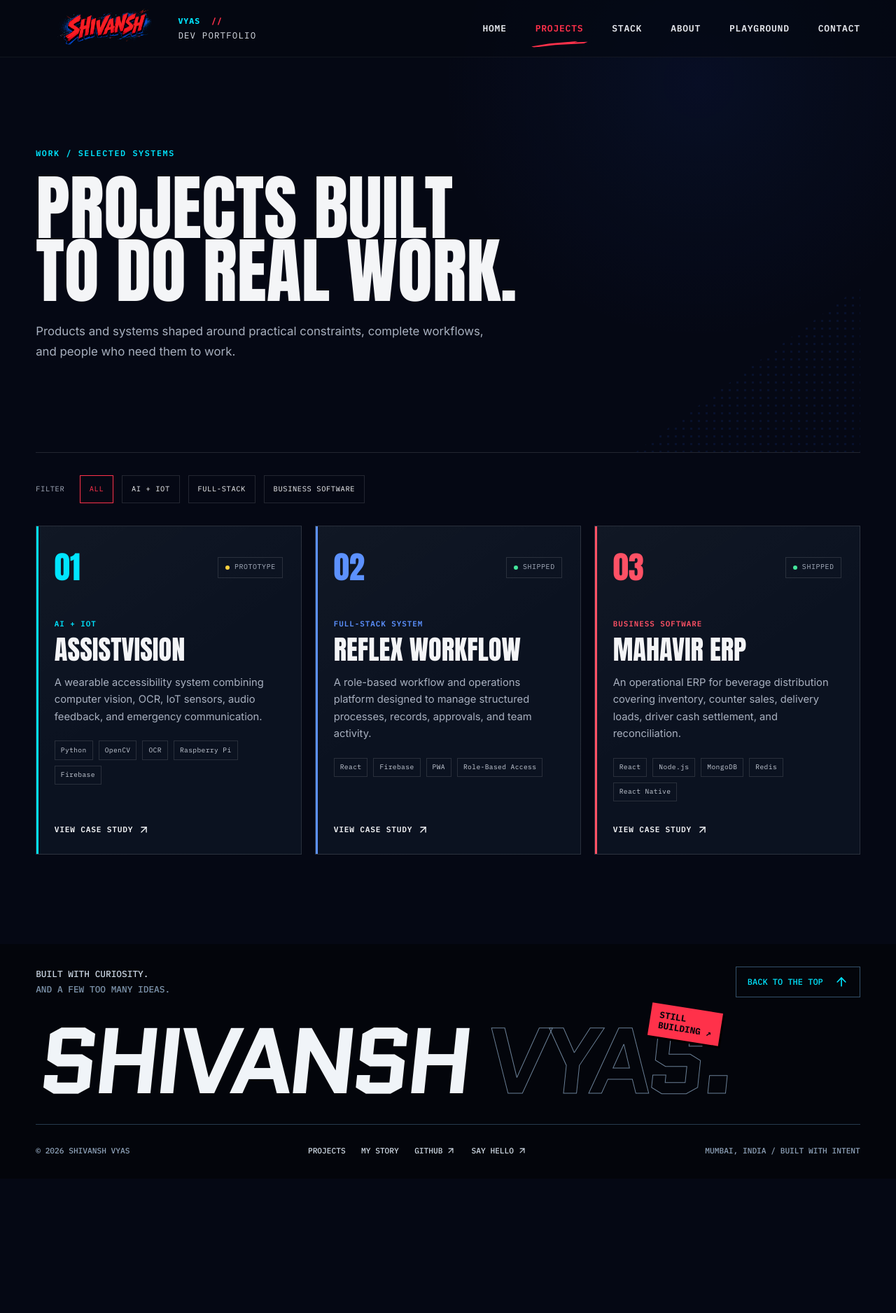
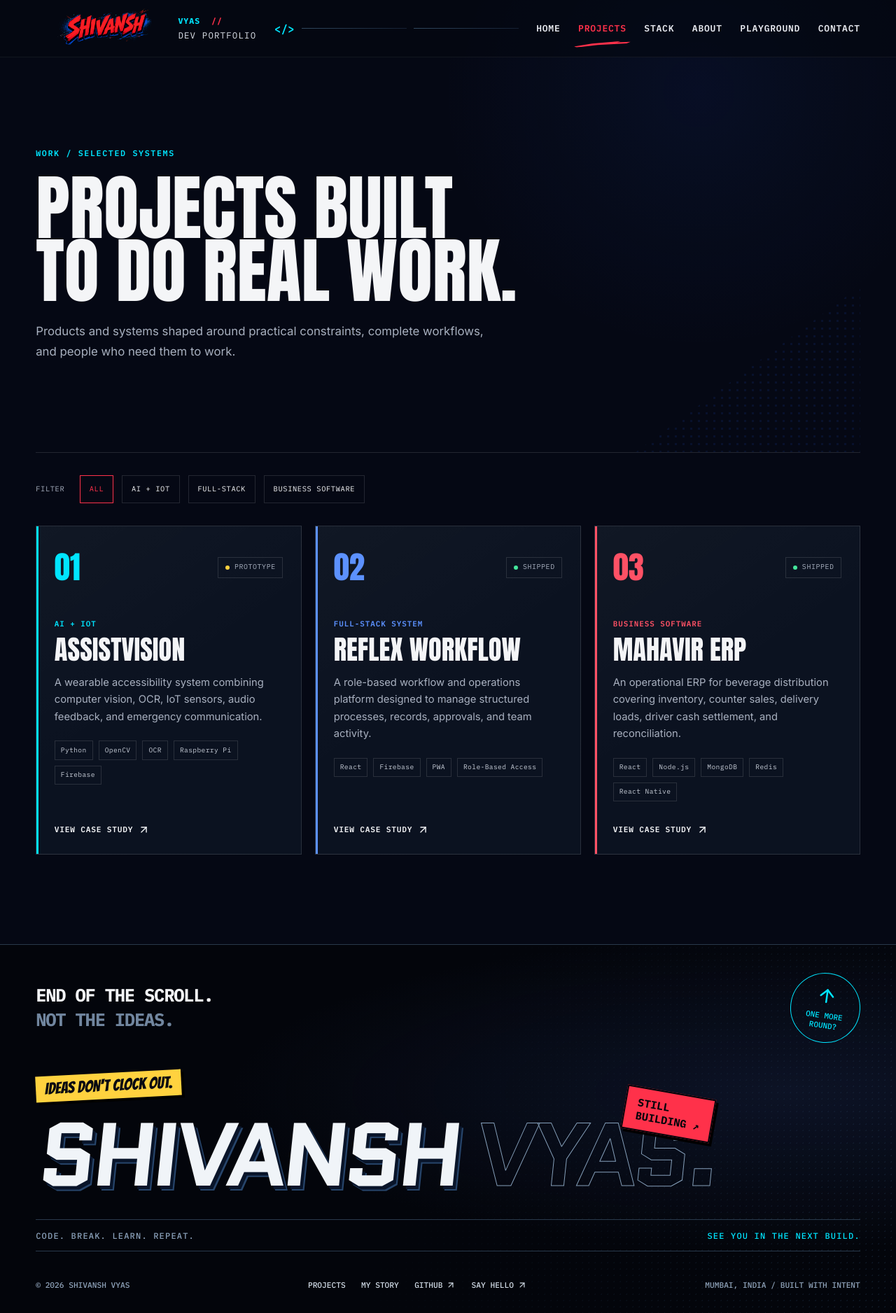
Before and after one commit to Shivansh2207/Shivansh-portfolio, a Next.js app: page /projects in a window 1280 px wide. Shown: the whole page at 70% size. Before the commit the page ends 1684 px from the top, so only its background shows below. Built offline with nearby package versions, Linux system fonts and the light colour scheme.

Commit message:
Update Site source

```diff
--- a/app/layout.tsx
+++ b/app/layout.tsx
@@ -1,7 +1,7 @@
 import type { Metadata, Viewport } from "next";
 import { headers } from "next/headers";
 import localFont from "next/font/local";
-import { Anton, IBM_Plex_Mono, Inter } from "next/font/google";
+import { Anton, Bangers, IBM_Plex_Mono, Inter } from "next/font/google";
 import { Footer } from "@/components/layout/Footer";
 import { Navbar } from "@/components/layout/Navbar";
 import "./globals.css";
@@ -12,6 +12,7 @@ const anton = Anton({
   subsets: ["latin"],
 });
 
+const comicPunch = Bangers({ variable: "--font-comic-punch", weight: "400", subsets: ["latin"], display: "swap" });
 const storyScript = localFont({
   src: "./fonts/StoryScript-Regular.ttf",
   variable: "--font-hero-comic",
@@ -87,7 +88,7 @@ export default function RootLayout({
   return (
     <html lang="en">
       <body
-        className={`${anton.variable} ${storyScript.variable} ${quantico.variable} ${inter.variable} ${mono.variable}`}
+        className={`${anton.variable} ${comicPunch.variable} ${storyScript.variable} ${quantico.variable} ${inter.variable} ${mono.variable}`}
       >
         <Navbar />
         {children}
--- a/components/home/Capabilities.tsx
+++ b/components/home/Capabilities.tsx
@@ -80,7 +80,7 @@ export function Capabilities() {
                   <path d="M100 65H220L300 180L380 65H500 M100 295H220L300 180L380 295H500" />
                   <path className="build-schematic__pulse" d="M100 65H220L300 180L380 295H500 M500 65H380L300 180L220 295H100" />
                 </svg>
-                <div className="build-schematic__orbit" aria-hidden="true" />
+                <div className="build-schematic__orbit" aria-hidden="true" /><div className="build-schematic__dial" aria-hidden="true" />
                 <div className="build-schematic__core"><Icon size={43} strokeWidth={1.4} aria-hidden="true" /><strong>{selected.center}</strong></div>
                 {selected.nodes.map((node, index) => <div className={`build-schematic__node build-schematic__node--${index + 1}`} key={node}><span>0{index + 1}</span><strong>{node}</strong></div>)}
               </div>
--- a/components/home/ComicLabel.tsx
+++ b/components/home/ComicLabel.tsx
@@ -1,4 +1,5 @@
 import { cn } from "@/lib/utils";
+import "./comic-label.css";
 
 export function ComicLabel({
   children,
--- /dev/null
+++ b/components/home/comic-label.css
@@ -0,0 +1,5 @@
+.hero .comic-label { font-family:var(--font-comic-punch),sans-serif; font-weight:400; font-style:normal; letter-spacing:.035em; -webkit-text-stroke:.25px currentColor; color:#090b10; border:3px solid #080b10; border-radius:0; background-color:#ffd23f; background-image:radial-gradient(#8a621c70 .7px,transparent .9px),linear-gradient(135deg,#ffe478,#ffd23f 60%,#efad26); background-size:5px 5px,100% 100%; box-shadow:inset 0 0 0 2px #ffeb90,4px 5px 0 #03050a,6px 7px 0 #ad86364d; text-shadow:none; transform:rotate(-3deg) skewX(-4deg); }
+.hero .comic-label::before { content:""; position:absolute; inset:-7px 3px 3px -7px; border:1px solid #bba76280; pointer-events:none; }
+.hero .comic-label::after { content:""; position:absolute; width:22px; height:3px; right:-13px; bottom:-5px; background:#ffda57; transform:rotate(-35deg); }
+.hero .comic-label:nth-child(2) { transform:rotate(1deg) skewX(-4deg); }
+.hero .comic-label:nth-child(3) { transform:rotate(-2deg) skewX(-4deg); }
--- a/components/layout/Footer.tsx
+++ b/components/layout/Footer.tsx
@@ -9,8 +9,8 @@ export function Footer() {
   return (
     <footer className="footer-finale">
       <PageContainer>
-        <div className="footer-finale__top"><p>BUILT WITH CURIOSITY.<br /><span>AND A FEW TOO MANY IDEAS.</span></p><button type="button" onClick={() => window.scrollTo({ top: 0, behavior: window.matchMedia("(prefers-reduced-motion: reduce)").matches ? "instant" : "smooth" })}>BACK TO THE TOP <ArrowUp size={20} aria-hidden="true" /></button></div>
-        <Link href="/" className="footer-finale__signature" aria-label="Shivansh Vyas — home">SHIVANSH<span>VYAS.</span><span className="footer-finale__stamp" aria-hidden="true">STILL<br />BUILDING ↗</span></Link>
+        <div className="footer-finale__top"><p>END OF THE SCROLL.<br /><span>NOT THE IDEAS.</span></p><button type="button" onClick={() => window.scrollTo({ top: 0, behavior: window.matchMedia("(prefers-reduced-motion: reduce)").matches ? "instant" : "smooth" })}><ArrowUp size={30} aria-hidden="true" /><span>ONE MORE<br />ROUND?</span></button></div>
+        <div className="footer-finale__stage"><span className="footer-finale__edition" aria-hidden="true">IDEAS DON'T CLOCK OUT.</span><Link href="/" className="footer-finale__signature" aria-label="Shivansh Vyas — home">SHIVANSH<span>VYAS.</span><span className="footer-finale__stamp" aria-hidden="true">STILL<br />BUILDING ↗</span></Link><div className="footer-finale__afterword"><span>CODE. BREAK. LEARN. REPEAT.</span><span>SEE YOU IN THE NEXT BUILD.</span></div></div>
         <div className="footer-finale__bottom"><span>© {new Date().getFullYear()} SHIVANSH VYAS</span><nav aria-label="Footer navigation"><Link href="/projects">PROJECTS</Link><Link href="/about">MY STORY</Link><a href="https://github.com/Shivansh2207" target="_blank" rel="noreferrer">GITHUB <ArrowUpRight size={14} aria-hidden="true" /></a><Link href="/contact">SAY HELLO <ArrowUpRight size={14} aria-hidden="true" /></Link></nav><span>MUMBAI, INDIA / BUILT WITH INTENT</span></div>
       </PageContainer>
     </footer>
--- a/components/layout/Navbar.tsx
+++ b/components/layout/Navbar.tsx
@@ -63,6 +63,7 @@ export function Navbar() {
           </span>
         </Link>
 
+        <div className="navbar__connector" aria-hidden="true"><span>{"</>"}</span><i /><small>IDEA → IMPACT</small><i /></div>
         <nav className="nav-links" aria-label="Primary navigation">
           {navigation.map((item) => (
             <Link
--- a/components/layout/footer-finale.css
+++ b/components/layout/footer-finale.css
@@ -11,4 +11,20 @@
 .footer-finale__bottom nav{display:flex;gap:1.4rem;flex-wrap:wrap}.footer-finale__bottom a{display:inline-flex;align-items:center;gap:.3rem;min-height:32px;color:#d3dde8}.footer-finale__bottom a:hover{color:var(--cyan)}
 .footer-finale a:focus-visible,.footer-finale button:focus-visible{outline:2px solid var(--yellow);outline-offset:5px}
 @media(max-width:760px){.footer-finale__top{align-items:start}.footer-finale__top p{font-size:.65rem}.footer-finale__top button{font-size:.65rem;padding:.6rem}.footer-finale__signature{font-size:10vw;padding-block:2rem}.footer-finale__signature .footer-finale__stamp{top:10%;font-size:.55rem}.footer-finale__bottom{flex-direction:column;align-items:start;gap:.6rem}}
+.footer-finale {position:relative;isolation:isolate;padding-top:2.5rem;background:radial-gradient(ellipse at 88% 40%,#17234575,transparent 50%),#03050b;border-top:1px solid #29394b}
+.footer-finale::before{content:"";position:absolute;inset:0;z-index:-1;background:radial-gradient(#294461 1px,transparent 1px);background-size:9px 9px;mask-image:linear-gradient(110deg,transparent 45%,#000);opacity:.3}
+.footer-finale__top p{font:700 clamp(1rem,2vw,1.8rem)/1.35 var(--font-mono);letter-spacing:-.05em;color:#f4f5f7}
+.footer-finale__top p span{color:#71869f}
+.footer-finale__top button{width:100px;height:100px;border-radius:50%;border:1px solid var(--cyan);flex-direction:column;justify-content:center;gap:.35rem;transform:rotate(8deg);transition:transform .3s,background .3s;color:var(--cyan);font-size:11px;line-height:1.3}
+.footer-finale__top button:hover{transform:rotate(0deg) translateY(-5px);background:var(--cyan);color:#03050b}
+.footer-finale__stage{position:relative;margin:1.5rem 0 2rem;padding-top:1.2rem}
+.footer-finale__edition{display:inline-block;font:400 clamp(1rem,1.8vw,1.5rem) var(--font-comic-punch);background:var(--yellow);color:#070a11;transform:rotate(-3deg);padding:.4rem .8rem;box-shadow:4px 4px #000}
+.footer-finale__signature{font-size:clamp(3rem,10vw,10.5rem);letter-spacing:-.055em;text-shadow:4px 5px #09152a,6px 7px #27456b;transition:transform .3s;padding-block:1rem 1.8rem}
+.footer-finale__signature:hover{transform:translateX(5px)}
+.footer-finale__signature>span:first-child{color:transparent;-webkit-text-stroke:1px #86a0ba;text-shadow:none}
+.footer-finale__signature .footer-finale__stamp{right:0;top:-10px;rotate:10deg;background:var(--red);padding:.7rem 1rem;box-shadow:4px 4px #000;font-size:clamp(.7rem,1.2vw,1rem);text-shadow:none;border:2px solid #03050b}
+.footer-finale__afterword{display:flex;justify-content:space-between;gap:1rem;font:500 12px var(--font-mono);letter-spacing:.1em;color:#8ba1ba;border-block:1px solid #29394b;padding:.9rem 0}
+.footer-finale__afterword span:last-child{color:var(--cyan)}
+.footer-finale__bottom{border:0;padding-top:0}
+@media(max-width:760px){.footer-finale__top button{width:78px;height:78px;font-size:10px}.footer-finale__signature{white-space:normal;font-size:18vw;line-height:.95;padding-top:1.5rem}.footer-finale__signature>span:first-child{display:block;margin-left:.6em}.footer-finale__signature .footer-finale__stamp{top:48%;right:-20%;font-size:.7rem}.footer-finale__afterword{font-size:10px;letter-spacing:0}.footer-finale__afterword span{max-width:45%}.footer-finale__stage{margin-bottom:1.5rem}}
 @media(prefers-reduced-motion:reduce){.footer-finale *{transition:none!important}}
--- a/components/layout/navbar-scroll.css
+++ b/components/layout/navbar-scroll.css
@@ -1,34 +1,12 @@
-/* Only the scrolled state becomes a floating comic navigation frame. */
-.navbar.navbar--scrolled { background: transparent; border-bottom-color: transparent; backdrop-filter: none; }
-.navbar--scrolled .navbar__inner { position: relative; isolation: isolate; width: calc(100% - 40px); max-width: 1480px; height: 62px; margin: 10px auto 0; padding-inline: 24px; }
-.navbar--scrolled .navbar__inner::before,
-.navbar--scrolled .navbar__inner::after { content: ""; position: absolute; pointer-events: none; clip-path: polygon(10px 0, calc(100% - 10px) 0, 100% 10px, 100% calc(100% - 10px), calc(100% - 10px) 100%, 10px 100%, 0 calc(100% - 10px), 0 10px); }
-.navbar--scrolled .navbar__inner::before { z-index: -2; inset: 0; background: linear-gradient(110deg, #406278, #273242 40%, #405366); }
-.navbar--scrolled .navbar__inner::after { z-index: -1; inset: 1px; background: radial-gradient(ellipse at left, #183c6255, transparent 18%), radial-gradient(ellipse at right, #183c6255, transparent 15%), #030712f5; }
-.navbar--scrolled .brand { gap: 1rem; }
-.navbar--scrolled .brand__logo-wrap { width: clamp(135px, 13vw, 190px); height: 58px; }
-.navbar--scrolled .brand__text { border-left: 1px solid #ff314a88; padding-left: 1.2rem; }
-.navbar--scrolled .nav-links { gap: clamp(1rem, 2.5vw, 2.5rem); }
-.navbar--scrolled .nav-links a { font-size: .75rem; letter-spacing: .035em; }
-.navbar .nav-links a::after { bottom: 13px; left: -9%; width: 118%; height: 6px; border-radius: 0; clip-path: polygon(0 75%, 32% 28%, 83% 4%, 76% 27%, 100% 34%, 93% 64%, 42% 69%, 5% 100%); transform-origin: left center; }
-.navbar .nav-links a.is-active::after { transform: rotate(-3deg) scaleX(1); }
-.navbar--scrolled .nav-links a::after { bottom: 10px; }
-.navbar .nav-links a:focus-visible { outline: 2px solid var(--cyan); outline-offset: 5px; }
-@media (min-width: 1200px) {
-  .navbar--scrolled .brand__text { display: flex; align-items: center; gap: .65rem; }
-  .navbar--scrolled .brand__text strong, .navbar--scrolled .brand__text small { font-size: .7rem; letter-spacing: .04em; white-space: nowrap; }
-}
-@media (max-width: 1100px) and (min-width: 900px) {
-  .navbar--scrolled .navbar__inner { padding-inline: 16px; width: calc(100% - 24px); }
-  .navbar--scrolled .brand { gap: .5rem; }
-  .navbar--scrolled .brand__text { padding-left: .6rem; }
-  .navbar--scrolled .brand__text small { font-size: .65rem; }
-  .navbar--scrolled .nav-links { gap: 1rem; }
-  .navbar--scrolled .nav-links a { font-size: .7rem; }
-}
-@media (max-width: 899px) {
-  .navbar--scrolled .navbar__inner { width: calc(100% - 20px); height: 56px; margin-top: 8px; padding-inline: 12px; }
-  .navbar--scrolled .brand__logo-wrap { height: 50px; width: 145px; }
-  .navbar--scrolled .menu-toggle { width: 40px; height: 40px; }
-}
-@media (prefers-reduced-motion: reduce) { .navbar, .navbar * { transition: none !important; } }
+.navbar.navbar--scrolled { background:rgba(4,7,17,.96); border-bottom:1px solid #253247; backdrop-filter:blur(18px); }
+.navbar .navbar__inner { gap:clamp(1rem,2vw,2rem); }
+.navbar__connector { flex:1; display:flex; align-items:center; gap:10px; min-width:60px; color:#577085; }
+.navbar__connector span { color:var(--cyan); font:600 16px var(--font-mono); }
+.navbar__connector i { height:1px; flex:1; background:linear-gradient(90deg,#30485f,#152033); }
+.navbar__connector small { font:500 10px var(--font-mono); letter-spacing:.08em; white-space:nowrap; }
+.navbar .nav-links { gap:clamp(1rem,2vw,2.3rem); }
+.navbar .nav-links a::after { bottom:13px; left:-9%; width:118%; height:6px; border-radius:0; clip-path:polygon(0 75%,32% 28%,83% 4%,76% 27%,100% 34%,93% 64%,42% 69%,5% 100%); transform-origin:left center; }
+.navbar .nav-links a.is-active::after { transform:rotate(-3deg) scaleX(1); }
+@media(max-width:1300px){.navbar__connector small{display:none}}
+@media(max-width:1100px){.navbar__connector{display:none}}
+@media(prefers-reduced-motion:reduce){.navbar *{transition:none!important}}
```
Also changed, not shown: components/home/capabilities.css (+9 -0 lines).
